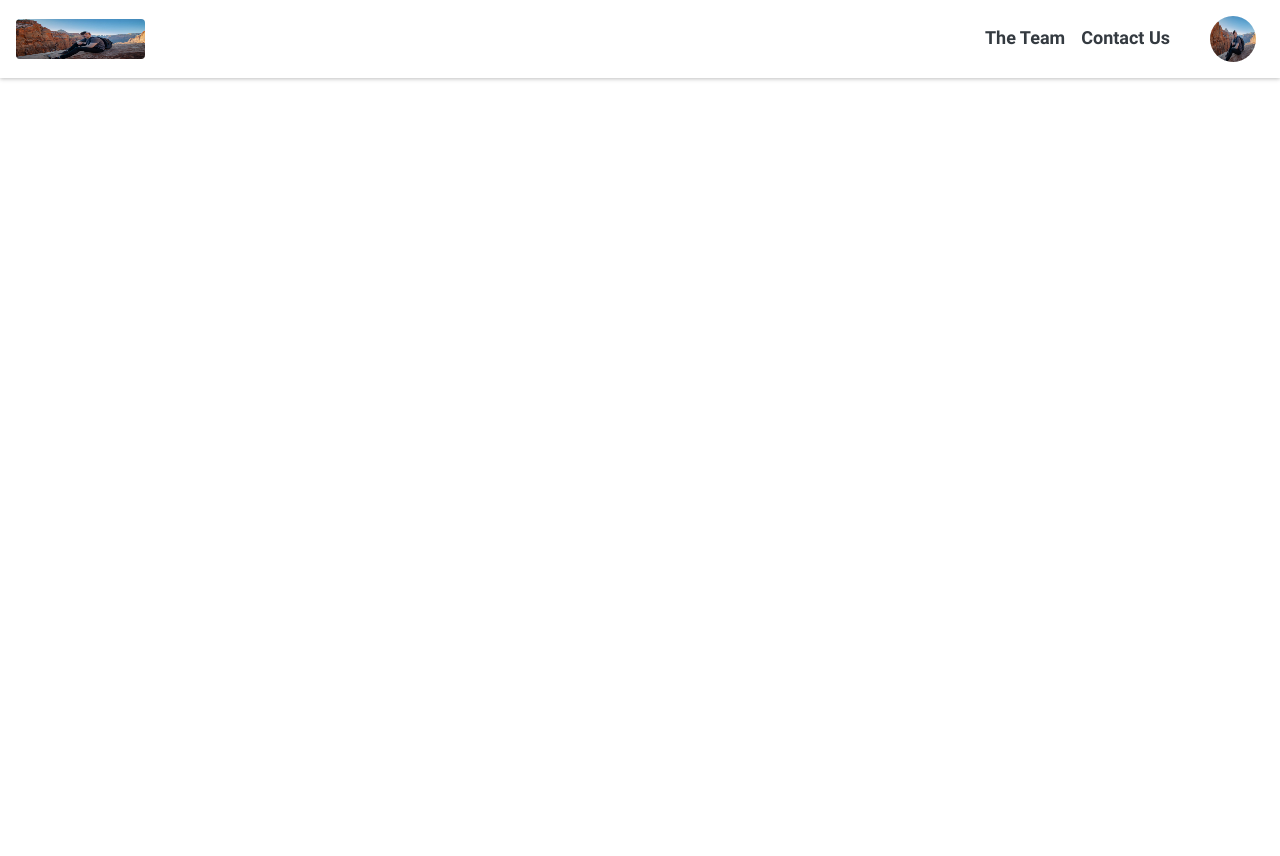
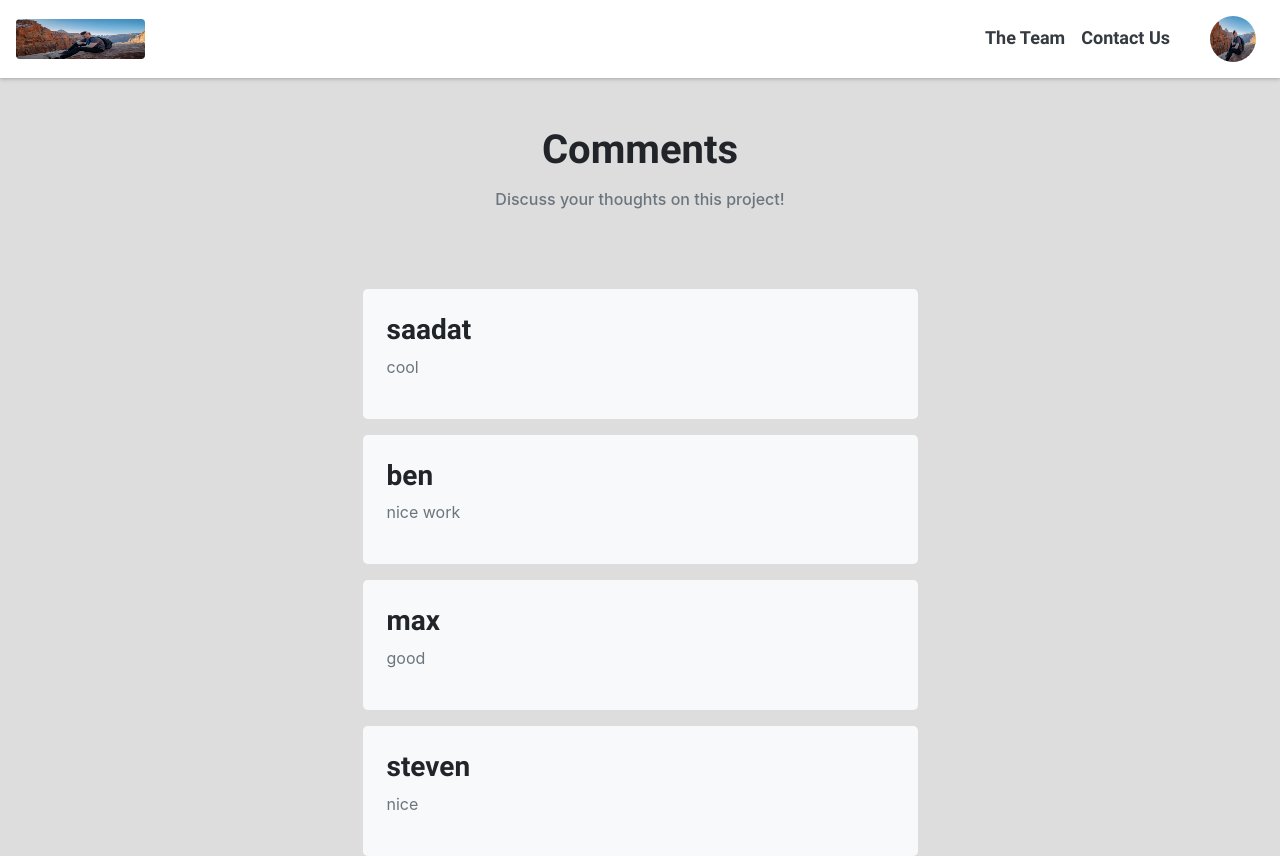
Before and after one commit to m-product/uxmarketplace, a React (Create React App) app in the folder front-end/: page /comments-list in a window 1280 px wide. Before the commit the page ends 800 px from the top, so only its background shows below. Built offline with nearby package versions, Linux system fonts and the light colour scheme.

Commit message:
preliminary comments page without add functionality

```diff
--- a/front-end/src/App.css
+++ b/front-end/src/App.css
@@ -54,3 +54,7 @@ a{
   font-family: myRobot;
   src: url(./assets/Roboto-Bold.ttf)
 }
+
+.App{
+  background-color: rgb(221, 221, 221);
+}
--- a/front-end/src/App.js
+++ b/front-end/src/App.js
@@ -8,7 +8,8 @@ import { ProjectResponseProvider } from './components/projectResponses/ProjectRe
 import HomeTitle from './components/HomeTitle'
 import {BrowserRouter as Router, Switch, Route } from 'react-router-dom';
 import ProjectResponseList from './components/projectResponses/ProjectResponseList';
-
+import CommentList from './components/CommentsPage/CommentList';
+import { CommentProvider } from'./components/CommentsPage/CommentContext';
 
 
 function App() {
@@ -16,13 +17,16 @@ function App() {
     <Router>
       <ProjectResponseProvider>
       <ChallegeProvider>
+      <CommentProvider>
         <div className='App'>
             <Nav />
             <Switch>
               <Route path='/' exact component={HomeTitle} />
               <Route path='/project-response-list' component={ProjectResponseList} />
+              <Route path='/comments-list' component={CommentList} />
             </Switch>
         </div>
+      </CommentProvider>
       </ChallegeProvider>
       </ProjectResponseProvider>
 
--- /dev/null
+++ b/front-end/src/components/CommentsPage/Comment.js
@@ -0,0 +1,41 @@
+import React, {useState} from 'react';
+import Collapse from 'react-bootstrap/Collapse'
+import { Link } from 'react-router-dom';
+
+const Comment = ({user, content, heading}) => {
+    const [open, setOpen] = useState(false);
+    return (
+        <>
+        <div className='container w-50'
+            onClick={() => setOpen(!open)}
+            aria-controls="example-collapse-text"
+            aria-expanded={open}
+        >
+            <div className='row rounded-lg bg-light mt-3'>
+                <div className="col-auto p-4">
+                    <h3>{user}</h3>
+                    <p className='text-muted'>{heading}</p>
+                </div>
+            </div>
+        </div>
+        <Collapse in={open}>
+            <div className='container w-50 bg-light'>
+                <div  className='row'>
+                    <div className='col p-4'>
+                        <p className='text-muted' >{content}</p>
+                    </div>
+                </div>
+                <div className='row'>
+                    <div className='col-auto p-4'>
+                        <Link to='/project-response-list'>
+                        <button className='btn btn-outline-primary purple'>Back to Responses</button>
+                        </Link>
+                    </div>
+                </div>
+            </div>
+        </Collapse>
+        </>
+    );
+};
+
+export default Comment;
--- /dev/null
+++ b/front-end/src/components/CommentsPage/CommentContext.js
@@ -0,0 +1,37 @@
+import React, {useState, createContext} from 'react';
+
+export const CommentContext = createContext();
+
+export const CommentProvider = (props) => {
+    const [comments, setComments] = useState([
+        {
+            user: 'saadat',
+            heading: 'cool',
+            content: 'A brief description Lorem ipsum dolor sit amet, consectetur adipiscing elit.',
+            id: '1'
+        },
+        {
+            user: 'ben',
+            heading: 'nice work',
+            content: 'A brief description Lorem ipsum dolor sit amet, consectetur adipiscing elit.',
+            id: '2'
+        },
+        {
+            user: 'max',
+            heading: 'good',
+            content: 'A brief description Lorem ipsum dolor sit amet, consectetur adipiscing elit.',
+            id: '3'
+        },
+        {
+            user: 'steven',
+            heading: 'nice',
+            content: 'A brief description Lorem ipsum dolor sit amet, consectetur adipiscing elit.',
+            id: '4'
+        }
+    ])
+    return (
+        <CommentContext.Provider value={[comments, setComments]}>
+            {props.children}
+        </CommentContext.Provider>
+    );
+}
--- /dev/null
+++ b/front-end/src/components/CommentsPage/CommentList.js
@@ -0,0 +1,27 @@
+import React, {useState, useContext} from 'react';
+import Comment from './Comment';
+import { CommentContext } from './CommentContext';
+
+const CommentList = () => {
+    const [comments, setComments] = useContext(CommentContext);
+
+    return (
+        <div>
+        <div className='container p-5'>
+                <div className='row justify-content-center'>
+                    <h1 className='text-body'>Comments</h1>
+                </div>
+                <div className='row justify-content-center p-2 '>
+                    <h6 className='text-muted'>Discuss your thoughts on this project!</h6>
+                </div>
+        </div>
+        <div className='container'>
+            {comments.map(comment => (
+            <Comment user={comment.user} content={comment.content} heading={comment.heading} key={comment.id}/>
+            ))}
+        </div>
+        </div>
+    );
+};
+
+export default CommentList;
--- a/front-end/src/components/projectResponses/ProjectResponse.js
+++ b/front-end/src/components/projectResponses/ProjectResponse.js
@@ -1,6 +1,6 @@
 import React, {useState} from 'react';
 // import Collapse from 'react-bootstrap/Collapse'
-// import { Link } from 'react-router-dom';
+import { Link } from 'react-router-dom';
 
 const ProjectResponse = ({username, likes, comments}) => {
     const [open, setOpen] = useState(false);
@@ -13,7 +13,9 @@ const ProjectResponse = ({username, likes, comments}) => {
                     <p className="card-title text-left col-sm-6">{username}</p>
                     <p className="card-text text-right col-sm-6">{likes}  {comments}</p>
                 </div>
+                <Link to='/comments-list'>
                 <a href="#" className="btn btn-primary">Submit Feedback</a>
+                </Link>
             </div>`
         </div>
         </>
```
Also changed, not shown: front-end/src/components/CommentsPage/AddComment.js (added, +35 -0 lines), front-end/src/assets/test.jpg (added).
